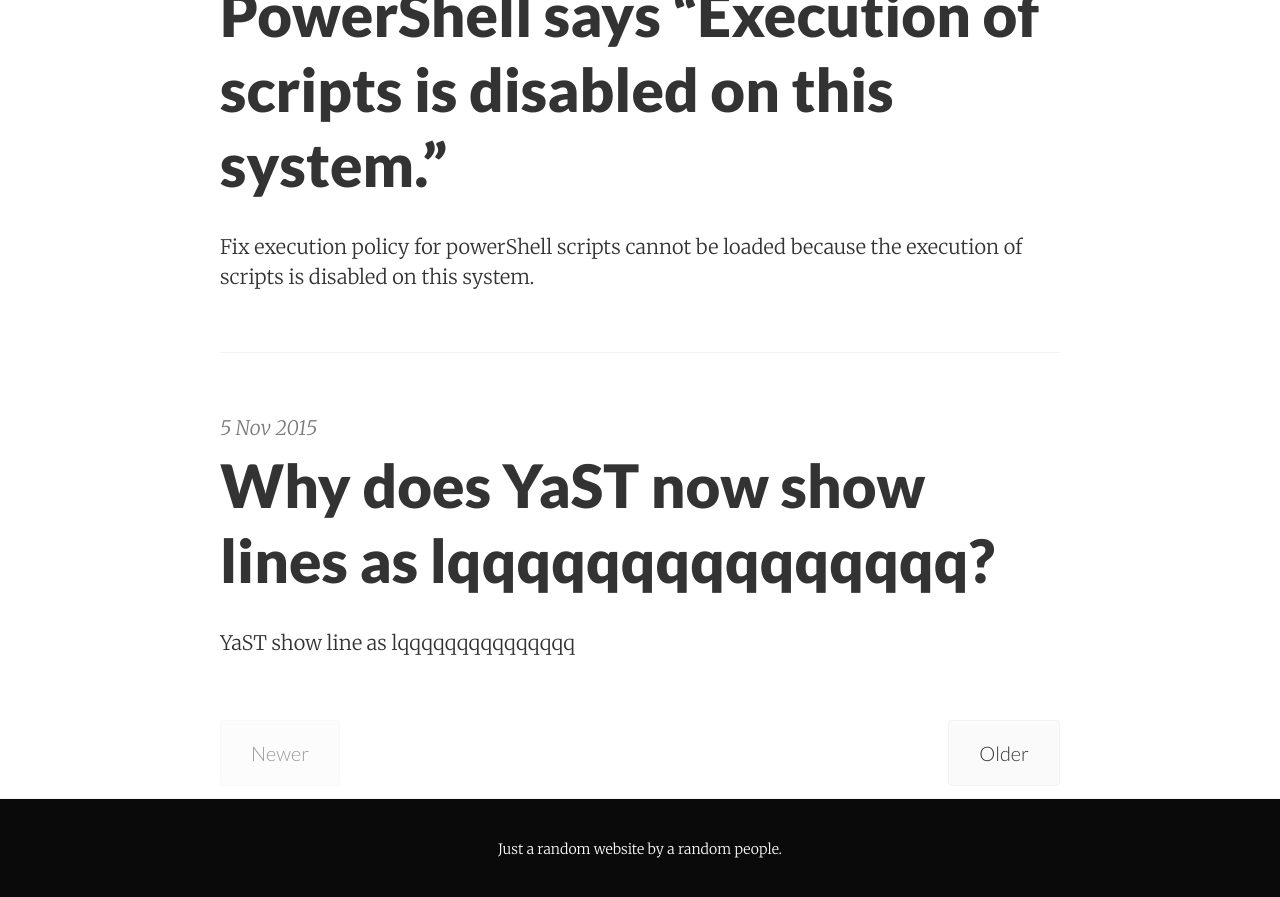
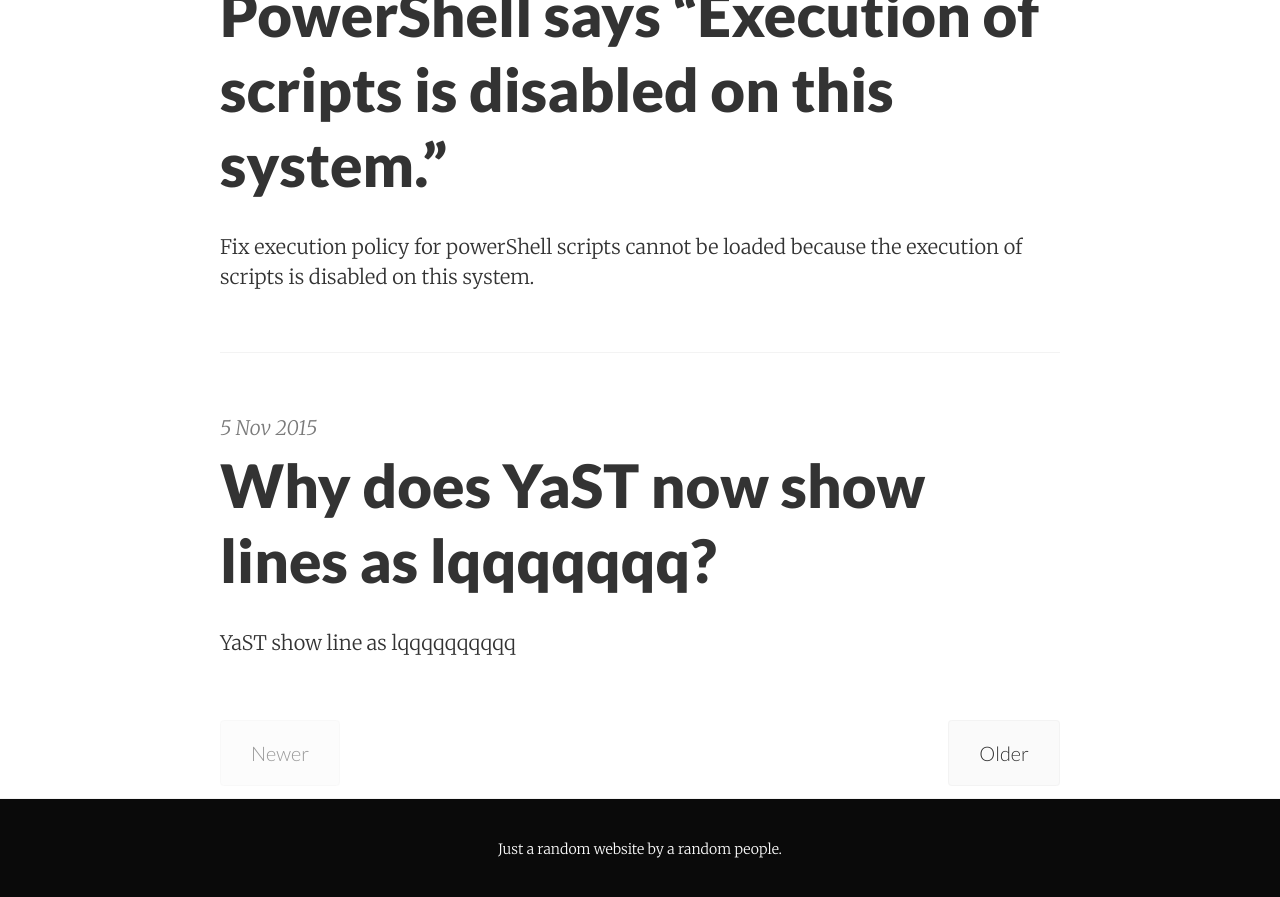
Before and after one commit to wwahyudi/wwahyudi.github.io, a Jekyll site: the page built from index.html, in a window 1280 px wide and 900 px high, scrolled down 867 px. Shown: the top 897 px of the window. Built offline with Jekyll 4.4.1, drawn with Linux system fonts in a browser that asks for light colours; the list of posts is cut into pages by our own code.

Commit message:
Fixed too long title

```diff
--- a/_posts/2015-11-05-yast-show-line-as-lqqqqqqqqqqq.md
+++ b/_posts/2015-11-05-yast-show-line-as-lqqqqqqqqqqq.md
@@ -1,8 +1,8 @@
 ---
 layout:     post
-title:      Why does YaST now show lines as lqqqqqqqqqqqqqqq?
+title:      Why does YaST now show lines as lqqqqqqq?
 date:       2015-11-05
-summary:    YaST show line as lqqqqqqqqqqqqqqq
+summary:    YaST show line as lqqqqqqqqqq
 categories: suse
 ---
 
```
